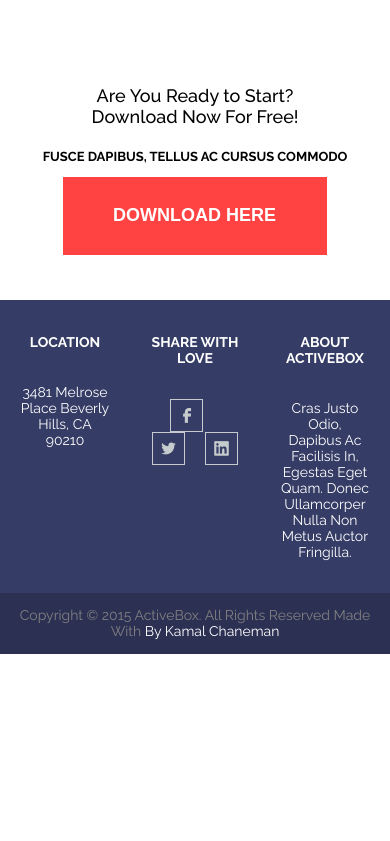
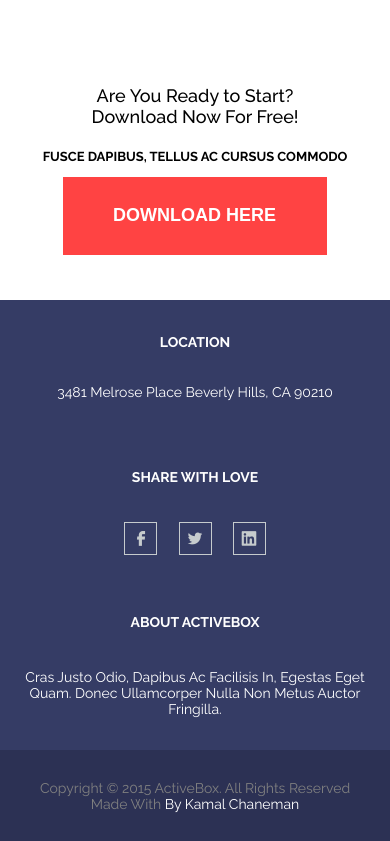
Before and after one commit to annacheshok/ACTIVEBOX, a website built with Parcel: page src/index.html in a window 390 px wide. Shown: the part 4536-5377 px from the top of the page. Before the commit the page ends 5190 px from the top, so only its background shows below. Built offline with nearby package versions, Linux system fonts and the light colour scheme; a web font is replaced by a local one.

Commit message:
edit footer

```diff
--- a/src/sass/footer.scss
+++ b/src/sass/footer.scss
@@ -9,7 +9,6 @@
 }
 .footer__columns{
     display:flex;
-    flex-wrap: wrap;
     margin:0 -15px;
 }
 .footer__columns-item{
@@ -43,7 +42,7 @@ padding:29px 0 0;
 }
 .footer__copyright{
     background-color: #2C3154;
-    padding:24px 0;
+    padding:24px 15px;
 }
 .footer__copyright-content{
 display:inline-block;
@@ -59,6 +58,7 @@ color:#FFFFFF;
 }
 @media(max-width:1024px){
 .footer__container{
+    max-width:1004px;
     padding:47px 10px 41px;
 }
 .footer__columns{
@@ -67,8 +67,10 @@ color:#FFFFFF;
     margin:0 -10px;
 }
 .footer__columns-item{
-    max-width: 335px;
     padding:0 10px;
+    &:last-child .footer-item__text{
+     padding:16px 0 0;
+    }
 }
 .footer-item__title{
 font-size: 14px;
@@ -77,7 +79,7 @@ line-height: 16px;
 .footer-item__text{
 font-size: 14px;
 line-height: 16px;
-padding:16px 0 0;
+padding:18px 0 0;
 }
 .footer-item__icons{
     margin:33px 0 0;
@@ -86,28 +88,42 @@ padding:16px 0 0;
     margin:0 22px 0 0;
 }
 .footer__copyright{
-    padding:14px 0;
+    padding:14px 10px;
 }
 .footer__copyright-content{
+max-width:314px;
 font-size: 14px;
 line-height: 16px;
 }
 }
+
 @media(max-width:768px){
     .footer__container{
     padding:34px 20px 33px;
 }
 .footer__columns{
     margin:0 -20px;
+        flex-wrap: wrap;
 }
 .footer__columns-item{
+    flex:0 1 100%;
     padding:0 20px;
-}
-.footer-item__text{
-padding:34px 0 0;
+    margin:0 auto;
+    &:first-child{
+        margin:0 auto 69px;
+    }
+    &:nth-child(2){
+        margin:0 auto 59px;
+    }
+    &:first-child .footer-item__text{
+        padding:34px 0 0;
+    }
+    &:last-child .footer-item__text{
+        padding:39px 0 0;
+    }
 }
 .footer-item__icons{
-    margin:33px 0 0;
+    margin:37px 0 0;
 }
 .icon{
     height:33px;
@@ -117,13 +133,9 @@ padding:34px 0 0;
     }
 }
 .footer__icon:not(:last-child){
-    margin:0 16px 0 0;
+    margin:0 17px 0 0;
 }
 .footer__copyright{
-    padding:14px 0;
-}
-.footer__copyright-content{
-font-size: 14px;
-line-height: 16px;
+    padding:30px 20px 28px;
 }
 }
```
Also changed, not shown: 2 other files.
